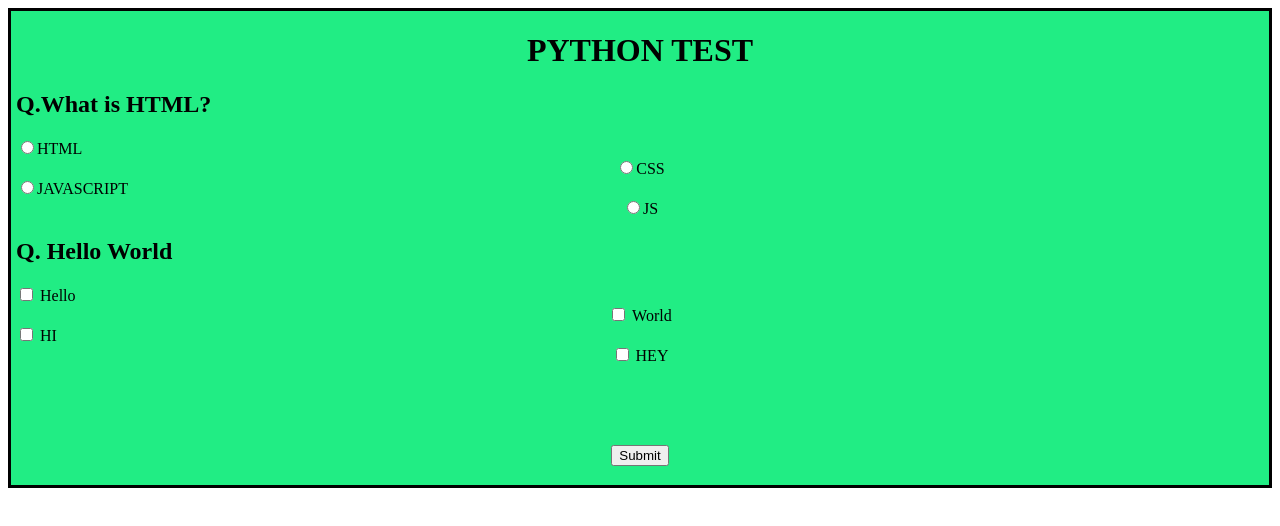
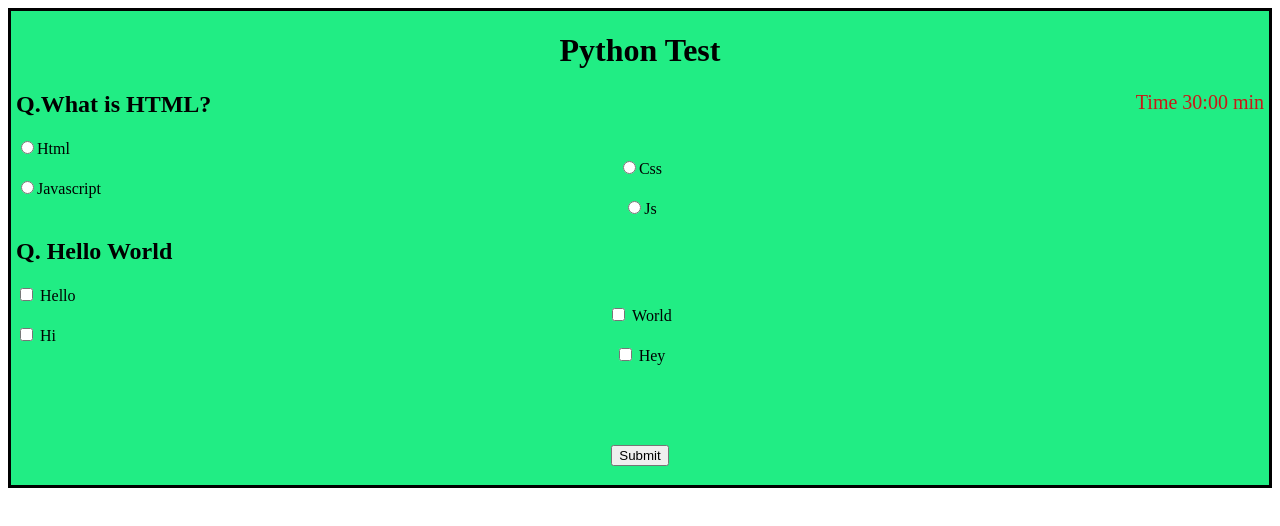
Before and after one commit to Bhavybhoot/webpractice, a plain HTML site: page online_exam/index.html in a window 1280 px wide. Drawn offline with Linux system fonts and the light colour scheme.

Commit message:
Add Timer

```diff
--- a/online_exam/index.css
+++ b/online_exam/index.css
@@ -1,3 +1,8 @@
+.index {
+    background-color: rgb(33, 237, 132);
+    border-style: solid;
+}
+
 .radio, .checkbox {
     text-align: left;
     margin-left: 5px;
@@ -6,3 +11,10 @@
 .radio1, .checkbox1 {
     text-align: center;
 }
+
+#time {
+    float: right;
+    font-size: 20px;
+    margin-right:5px;
+    color: rgb(201, 23, 23);
+  }
--- a/online_exam/index.html
+++ b/online_exam/index.html
@@ -3,37 +3,44 @@
 
 <head>
     <link rel="stylesheet" href="index.css">
-    <title>Test 1</title>
+    <title>Python Test</title>
 </head>
-<form style="background-color: rgb(33, 237, 132); border-style: solid">
+
+<body>
+    <form>
+
+        <div class="index">
             <h1>
-        <center>PYTHON TEST</center>
+                <center>Python Test</center>
             </h1>
 
-    <body>
+            <span id="time">Time
+                <span>30:00 min</span>
+            </span>
+
             <h2>
-            <div style="margin-left: 5px;">Q.What is HTML?</div>
+                <div class="radio">Q.What is HTML?</div>
             </h2>
             <div>
                 <div class="radio">
-                <input type="radio" id="html" name="fav_language" value="HTML"><label for="html">HTML</label>
+                    <input type="radio" id="html" name="fav_language" value="HTML"><label for="html">Html</label>
 
                 </div>
                 <div class="radio1">
-                <input type="radio" id="CSS" name="fav_language" value="CSS"><label for="CSS">CSS</label>
+                    <input type="radio" id="CSS" name="fav_language" value="CSS"><label for="CSS">Css</label>
                 </div>
             </div>
             <div>
                 <div class="radio">
                     <input type="radio" id="JAVASCRIPT" name="fav_language" value="JAVASCRIPT" /><label
-                    for="JAVASCRIPT">JAVASCRIPT</label>
+                        for="JAVASCRIPT">Javascript</label>
                 </div>
                 <div class="radio1">
-                <input type="radio" id="JS" name="fav_language" value="JS" /><label for="JS">JS</label>
+                    <input type="radio" id="JS" name="fav_language" value="JS" /><label for="JS">Js</label>
                 </div>
             </div>
             <h2>
-            <div style="margin-left: 5px;">
+                <div class="radio">
                     Q. Hello World</div>
             </h2>
             <div>
@@ -47,19 +54,19 @@
                 </div>
                 <div class="checkbox">
                     <input type="checkbox" id="hi" name="hi" value="HI" />
-                <label for="hi">HI</label>
+                    <label for="hi">Hi</label>
                 </div>
                 <div class="checkbox1">
                     <input type="checkbox" id="hey" name="hey" value="HEY" />
-                <label for="hey">HEY</label>
+                    <label for="hey">Hey</label>
                 </div>
             </div>
             <br /><br /><br />
             <center>
                 <h2><input type="submit" value="Submit" /></h2>
             </center>
+        </div>
+    </form>
 </body>
 
-</form>
-
 </html>
```
Lines whose indentation alone changed are shown as unchanged.
